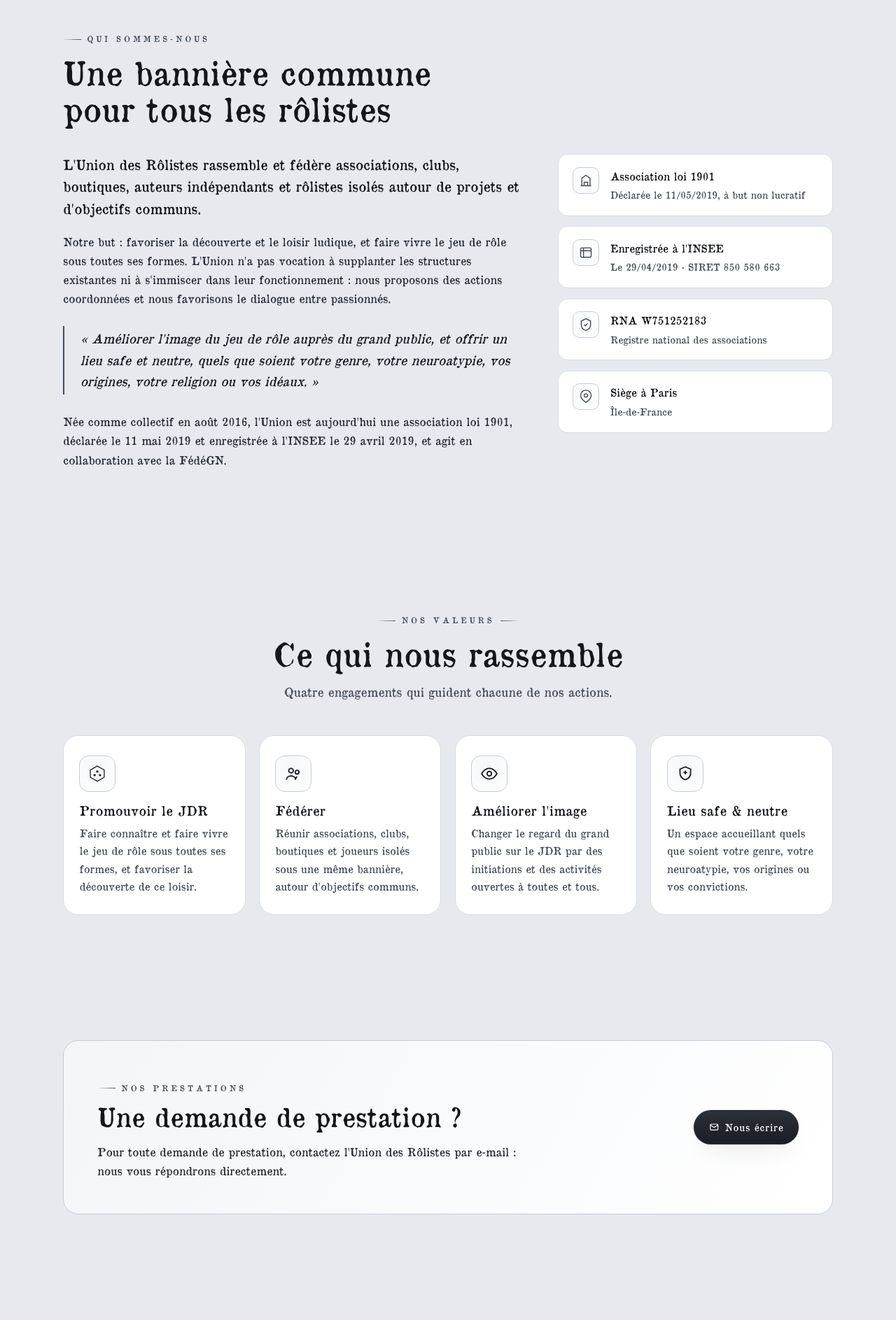
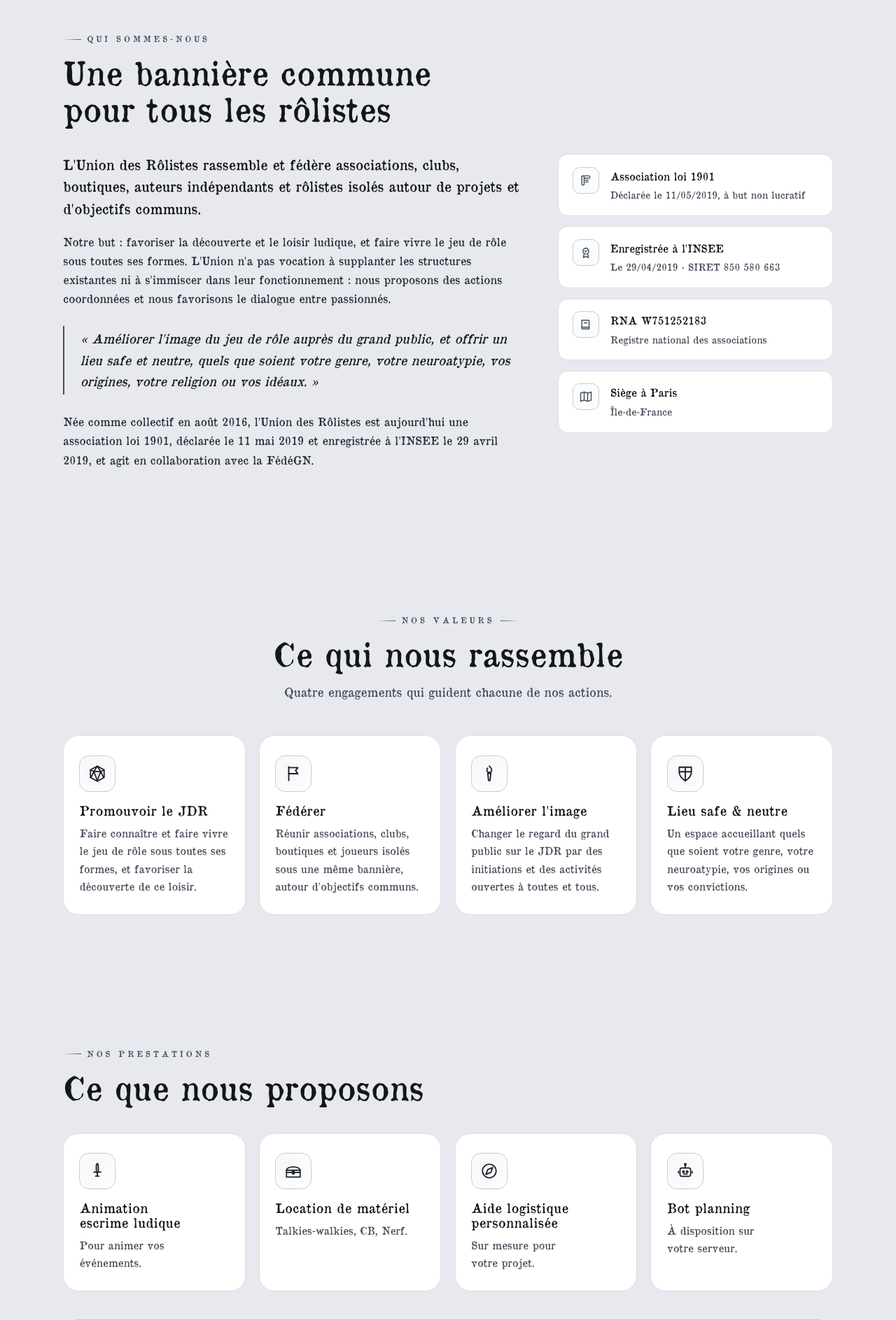
Before and after one commit to UnionRolistes/Web_Site, a PHP site: page / in a window 1280 px wide. Shown: the part 1159-3046 px from the top of the page at 70% size. Run offline with PHP 8.4, Linux system fonts and the light colour scheme.

Commit message:
Contenu : liste prestations, icones rolistes, l'Union des Rolistes partout (#15)

```diff
--- a/src/www/index.php
+++ b/src/www/index.php
@@ -653,24 +653,24 @@ footer.site li a:hover{color:var(--silver-bright)}
         <p class="intro">L'Union des Rôlistes rassemble et fédère associations, clubs, boutiques, auteurs indépendants et rôlistes isolés autour de projets et d'objectifs communs.</p>
         <p>Notre but : favoriser la découverte et le loisir ludique, et faire vivre le jeu de rôle sous toutes ses formes. L'Union n'a pas vocation à supplanter les structures existantes ni à s'immiscer dans leur fonctionnement&nbsp;: nous proposons des <b>actions coordonnées</b> et nous favorisons le dialogue entre passionnés.</p>
         <blockquote class="pull">« Améliorer l'image du jeu de rôle auprès du grand public, et offrir un lieu safe et neutre, quels que soient votre genre, votre neuroatypie, vos origines, votre religion ou vos idéaux. »</blockquote>
-        <p>Née comme collectif en août 2016, l'Union est aujourd'hui une association loi 1901, déclarée le 11 mai 2019 et enregistrée à l'INSEE le 29 avril 2019, et agit en collaboration avec la FédéGN.</p>
+        <p>Née comme collectif en août 2016, l'Union des Rôlistes est aujourd'hui une association loi 1901, déclarée le 11 mai 2019 et enregistrée à l'INSEE le 29 avril 2019, et agit en collaboration avec la FédéGN.</p>
       </div>
 
       <div class="facts" data-reveal data-d="2">
         <div class="fact">
-          <span class="ic"><svg viewBox="0 0 24 24" fill="none" stroke="currentColor" stroke-width="1.7"><path d="M3 21h18M5 21V8l7-5 7 5v13M9 21v-6h6v6"/></svg></span>
+          <span class="ic"><svg viewBox="0 0 24 24" fill="none" stroke="currentColor" stroke-width="1.7" stroke-linecap="round" stroke-linejoin="round"><path d="M7 4h10a2 2 0 0 1 2 2 2 2 0 0 1-2 2H9v10a2 2 0 0 1-2 2 2 2 0 0 1-2-2V6a2 2 0 0 1 2-2Z"/><path d="M9 8V6a2 2 0 0 0-4 0M11 11.5h5M11 14.5h5"/></svg></span>
           <div><div class="k">Association loi 1901</div><div class="v">Déclarée le 11/05/2019, à but non lucratif</div></div>
         </div>
         <div class="fact">
-          <span class="ic"><svg viewBox="0 0 24 24" fill="none" stroke="currentColor" stroke-width="1.7"><rect x="3" y="4" width="18" height="16" rx="2"/><path d="M3 9h18M8 4v16"/></svg></span>
+          <span class="ic"><svg viewBox="0 0 24 24" fill="none" stroke="currentColor" stroke-width="1.7" stroke-linecap="round" stroke-linejoin="round"><circle cx="12" cy="9.5" r="5"/><path d="m9 13.8-1.3 7 4.3-2.4 4.3 2.4-1.3-7"/><path d="m10 9.5 1.4 1.4L14.5 8"/></svg></span>
           <div><div class="k">Enregistrée à l'INSEE</div><div class="v">Le 29/04/2019 · SIRET 850 580 663</div></div>
         </div>
         <div class="fact">
-          <span class="ic"><svg viewBox="0 0 24 24" fill="none" stroke="currentColor" stroke-width="1.7"><path d="M12 2 4 6v6c0 5 3.4 8.5 8 10 4.6-1.5 8-5 8-10V6Z"/><path d="m9 12 2 2 4-4"/></svg></span>
+          <span class="ic"><svg viewBox="0 0 24 24" fill="none" stroke="currentColor" stroke-width="1.7" stroke-linecap="round" stroke-linejoin="round"><path d="M5 4.5h11a1.5 1.5 0 0 1 1.5 1.5v13.5H6.5A1.5 1.5 0 0 1 5 18z"/><path d="M5 18a1.5 1.5 0 0 1 1.5-1.5h11M9 9h5"/></svg></span>
           <div><div class="k">RNA W751252183</div><div class="v">Registre national des associations</div></div>
         </div>
         <div class="fact">
-          <span class="ic"><svg viewBox="0 0 24 24" fill="none" stroke="currentColor" stroke-width="1.7"><path d="M21 10c0 6-9 12-9 12s-9-6-9-12a9 9 0 0 1 18 0Z"/><circle cx="12" cy="10" r="3"/></svg></span>
+          <span class="ic"><svg viewBox="0 0 24 24" fill="none" stroke="currentColor" stroke-width="1.7" stroke-linecap="round" stroke-linejoin="round"><path d="M3 6 9 4l6 2 6-2v14l-6 2-6-2-6 2z"/><path d="M9 4v14M15 6v14"/></svg></span>
           <div><div class="k">Siège à Paris</div><div class="v">Île-de-France</div></div>
         </div>
       </div>
@@ -689,22 +689,22 @@ footer.site li a:hover{color:var(--silver-bright)}
 
     <div class="values" style="margin-top:3rem">
       <article class="value" data-reveal data-d="1">
-        <div class="vic"><svg viewBox="0 0 100 100" fill="none" stroke="currentColor" stroke-width="5" stroke-linejoin="round"><path d="M50 8 88 30v40L50 92 12 70V30Z"/><circle cx="50" cy="38" r="4" fill="currentColor"/><circle cx="35" cy="58" r="4" fill="currentColor"/><circle cx="65" cy="58" r="4" fill="currentColor"/></svg></div>
+        <div class="vic"><svg viewBox="0 0 24 24" fill="none" stroke="currentColor" stroke-width="1.6" stroke-linejoin="round" stroke-linecap="round"><path d="M12 2 21 7v10l-9 5-9-5V7Z"/><path d="M7.5 9.2h9L12 21ZM3.2 7.2 7.5 9.2M20.8 7.2 16.5 9.2M7.5 9.2 12 2l4.5 7.2M7.5 9.2 4 16.5M16.5 9.2 20 16.5"/></svg></div>
         <h3>Promouvoir le JDR</h3>
         <p>Faire connaître et faire vivre le jeu de rôle sous toutes ses formes, et favoriser la découverte de ce loisir.</p>
       </article>
       <article class="value" data-reveal data-d="2">
-        <div class="vic"><svg viewBox="0 0 24 24" fill="none" stroke="currentColor" stroke-width="1.7"><circle cx="9" cy="8" r="3"/><circle cx="17" cy="10" r="2.5"/><path d="M3 20c0-3 2.5-5 6-5s6 2 6 5M15 20c0-2 .8-3.5 2-4.3"/></svg></div>
+        <div class="vic"><svg viewBox="0 0 24 24" fill="none" stroke="currentColor" stroke-width="1.7" stroke-linecap="round" stroke-linejoin="round"><path d="M6 3v18"/><path d="M6 4h12l-3 4 3 4H6"/></svg></div>
         <h3>Fédérer</h3>
         <p>Réunir associations, clubs, boutiques et joueurs isolés sous une même bannière, autour d'objectifs communs.</p>
       </article>
       <article class="value" data-reveal data-d="3">
-        <div class="vic"><svg viewBox="0 0 24 24" fill="none" stroke="currentColor" stroke-width="1.7"><path d="M2 12s3.5-7 10-7 10 7 10 7-3.5 7-10 7-10-7-10-7Z"/><circle cx="12" cy="12" r="3"/></svg></div>
+        <div class="vic"><svg viewBox="0 0 24 24" fill="none" stroke="currentColor" stroke-width="1.7" stroke-linecap="round" stroke-linejoin="round"><path d="M12 2c1.6 1.8 3.2 3 3.2 5.2a3.2 3.2 0 0 1-6.4 0c0-1 .4-1.8 1-2.6"/><path d="M10 11.5h4l-1 9.5h-2z"/></svg></div>
         <h3>Améliorer l'image</h3>
         <p>Changer le regard du grand public sur le JDR par des initiations et des activités ouvertes à toutes et tous.</p>
       </article>
       <article class="value" data-reveal data-d="4">
-        <div class="vic"><svg viewBox="0 0 24 24" fill="none" stroke="currentColor" stroke-width="1.7"><path d="M12 3 5 6v5c0 4.5 3 7.6 7 9 4-1.4 7-4.5 7-9V6Z"/><path d="M12 8v5M9.5 10.5h5"/></svg></div>
+        <div class="vic"><svg viewBox="0 0 24 24" fill="none" stroke="currentColor" stroke-width="1.7" stroke-linecap="round" stroke-linejoin="round"><path d="M4 3.5h16V10c0 5.6-4 8.9-8 11.5-4-2.6-8-5.9-8-11.5z"/><path d="M12 3.5v18M4 9.5h16"/></svg></div>
         <h3>Lieu safe &amp; neutre</h3>
         <p>Un espace accueillant quels que soient votre genre, votre neuroatypie, vos origines ou vos convictions.</p>
       </article>
@@ -715,11 +715,37 @@ footer.site li a:hover{color:var(--silver-bright)}
 <!-- ============ PRESTATIONS ============ -->
 <section id="prestations">
   <div class="wrap">
-    <div class="band" data-reveal>
+    <div class="sec-head" data-reveal>
+      <span class="eyebrow">Nos prestations</span>
+      <h2>Ce que nous proposons</h2>
+    </div>
+    <div class="values" style="margin-top:2.5rem">
+      <article class="value" data-reveal data-d="1">
+        <div class="vic"><svg class="ico-sword" viewBox="0 0 24 24" fill="none" stroke="currentColor" stroke-width="1.7" stroke-linecap="round" stroke-linejoin="round"><path d="M12 2l1.3 2.2v9.3h-2.6V4.2z"/><path d="M7.5 13.5h9M12 13.5v5.3M9.8 18.8h4.4"/></svg></div>
+        <h3>Animation escrime ludique</h3>
+        <p>Pour animer vos événements.</p>
+      </article>
+      <article class="value" data-reveal data-d="2">
+        <div class="vic"><svg class="ico-chest" viewBox="0 0 24 24" fill="none" stroke="currentColor" stroke-width="1.6" stroke-linecap="round" stroke-linejoin="round"><path d="M3 11h18v9H3z"/><path d="M3 14h18"/><g class="lid"><path d="M3 11c0-2.5 4-4.5 9-4.5s9 2 9 4.5"/></g><rect x="10.7" y="12.3" width="2.6" height="3.4" rx=".5"/></svg></div>
+        <h3>Location de matériel</h3>
+        <p>Talkies-walkies, CB, Nerf.</p>
+      </article>
+      <article class="value" data-reveal data-d="3">
+        <div class="vic"><svg class="ico-compass" viewBox="0 0 24 24" fill="none" stroke="currentColor" stroke-width="1.6" stroke-linecap="round" stroke-linejoin="round"><circle cx="12" cy="12" r="9"/><path class="needle" d="M16.5 7.5 14 14l-6.5 2.5L10 10Z"/></svg></div>
+        <h3>Aide logistique personnalisée</h3>
+        <p>Sur mesure pour votre projet.</p>
+      </article>
+      <article class="value" data-reveal data-d="4">
+        <div class="vic"><svg class="ico-robot" viewBox="0 0 24 24" fill="none" stroke="currentColor" stroke-width="1.6" stroke-linecap="round" stroke-linejoin="round"><rect x="5" y="8" width="14" height="11" rx="2.5"/><g class="antenna"><path d="M12 4v4"/><circle cx="12" cy="3.2" r="1.1"/></g><circle cx="9.6" cy="13" r="1.1"/><circle cx="14.4" cy="13" r="1.1"/><path d="M9.6 16h4.8M3 12.5v2M21 12.5v2"/></svg></div>
+        <h3>Bot planning</h3>
+        <p>À disposition sur votre serveur.</p>
+      </article>
+    </div>
+    <div class="band" data-reveal style="margin-top:2.5rem">
       <div class="band-grid">
         <div>
-          <span class="eyebrow">Nos prestations</span>
-          <h2>Une demande de prestation&nbsp;?</h2>
+          <span class="eyebrow">Une demande&nbsp;?</span>
+          <h2>Parlons de votre projet</h2>
           <p>Pour toute demande de prestation, contactez l'Union des Rôlistes par e-mail&nbsp;: nous vous répondrons directement.</p>
         </div>
         <div class="right">
@@ -758,7 +784,7 @@ footer.site li a:hover{color:var(--silver-bright)}
         <span class="tag">1,4% de frais</span>
         <h3>PayPal</h3>
         <div class="fees">Don rapide &amp; sécurisé <small>· carte ou compte PayPal</small></div>
-        <p>Préférez la simplicité&nbsp;? Soutenez l'Union en quelques clics via PayPal, par carte ou avec votre compte.</p>
+        <p>Préférez la simplicité&nbsp;? Soutenez l'Union des Rôlistes en quelques clics via PayPal, par carte ou avec votre compte.</p>
         <a class="btn btn--ghost" href="https://www.paypal.com/donate?hosted_button_id=DJ7VAZJGW3VNS" target="_blank" rel="noopener">
           Faire un don
           <svg viewBox="0 0 24 24" fill="none" stroke="currentColor" stroke-width="2"><path d="M5 12h14M13 6l6 6-6 6"/></svg>
@@ -774,7 +800,7 @@ footer.site li a:hover{color:var(--silver-bright)}
     <div class="sec-head" data-reveal>
       <span class="eyebrow">Nos partenaires</span>
       <h2>Un réseau de passionnés</h2>
-      <p>L'Union travaille main dans la main avec des communautés, des lieux et des outils qui font vivre le jeu de rôle.</p>
+      <p>L'Union des Rôlistes travaille main dans la main avec des communautés, des lieux et des outils qui font vivre le jeu de rôle.</p>
     </div>
 
     <div class="part-group" data-reveal data-d="1">
@@ -828,7 +854,7 @@ footer.site li a:hover{color:var(--silver-bright)}
     <div class="cta-discord" data-reveal>
       <span class="eyebrow center">Rejoignez l'aventure</span>
       <h2>Plus de 1300 rôlistes vous attendent</h2>
-      <p>Discussions, salons vocaux &amp; textuels gratuits, plus de 80 jeux de rôle joués, et toute l'entraide d'une communauté passionnée : la vie de l'Union se passe sur Discord.</p>
+      <p>Discussions, salons vocaux &amp; textuels gratuits, plus de 80 jeux de rôle joués, et toute l'entraide d'une communauté passionnée : la vie de l'Union des Rôlistes se passe sur Discord.</p>
       <a class="btn btn--primary" href="https://discord.com/invite/rxqqBS8" target="_blank" rel="noopener">
         <svg viewBox="0 0 24 24" fill="currentColor"><path d="M20 4.4A19 19 0 0 0 15.3 3l-.2.4a17 17 0 0 1 4.2 1.3 17 17 0 0 0-14.6 0A17 17 0 0 1 8.9 3.4L8.7 3A19 19 0 0 0 4 4.4 19.6 19.6 0 0 0 .6 17.5 19 19 0 0 0 6.4 20l.5-1a13 13 0 0 1-2-1l.5-.4a13.6 13.6 0 0 0 11.6 0l.5.4-2 1 .5 1a19 19 0 0 0 5.8-2.5A19.5 19.5 0 0 0 20 4.4ZM8.5 14.7c-1 0-1.8-1-1.8-2.1s.8-2.1 1.8-2.1 1.8 1 1.8 2.1-.8 2.1-1.8 2.1Zm7 0c-1 0-1.8-1-1.8-2.1s.8-2.1 1.8-2.1 1.8 1 1.8 2.1-.8 2.1-1.8 2.1Z"/></svg>
         Rejoindre le Discord
```
